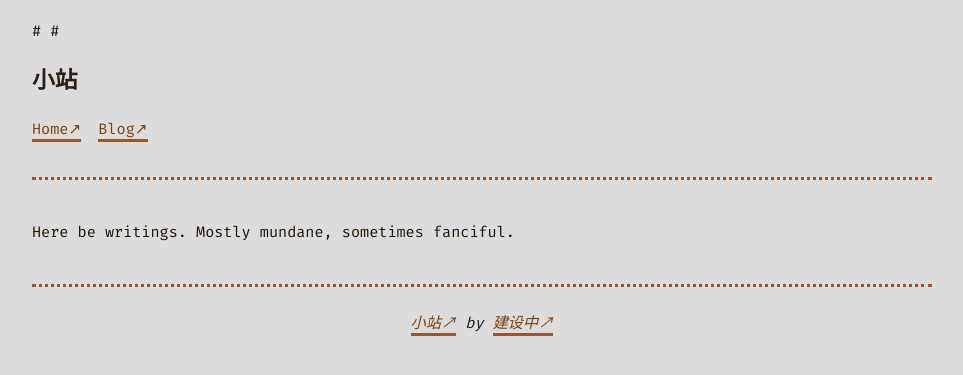
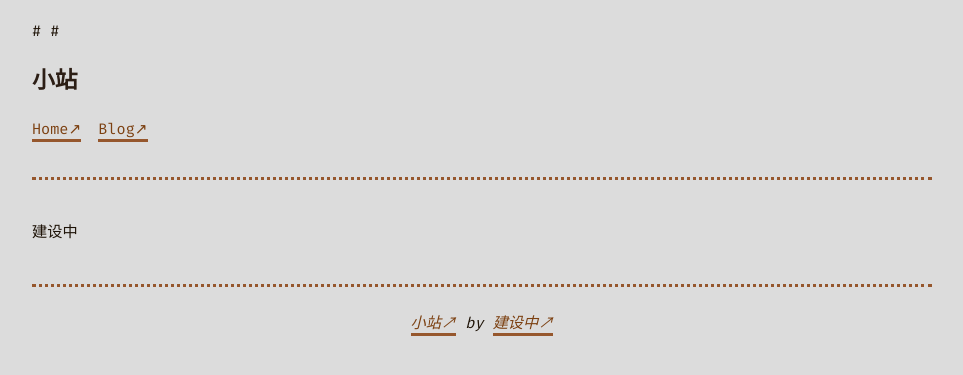
Before and after one commit to samshichuang/samshichuang.github.io, a Jekyll site: the page built from blog.md, in a window 1280 px wide. Shown: the top 375 px of the page, without its empty margins (158-1121 px from the left). Built offline with Jekyll 4.4.1, drawn with Linux system fonts in a browser that asks for light colours.

Commit message:
Update blog.md

```diff
--- a/blog.md
+++ b/blog.md
@@ -5,4 +5,4 @@ description: Here be writings
 permalink: /blog
 ---
 
-Here be writings. Mostly mundane, sometimes fanciful.
+建设中
```
